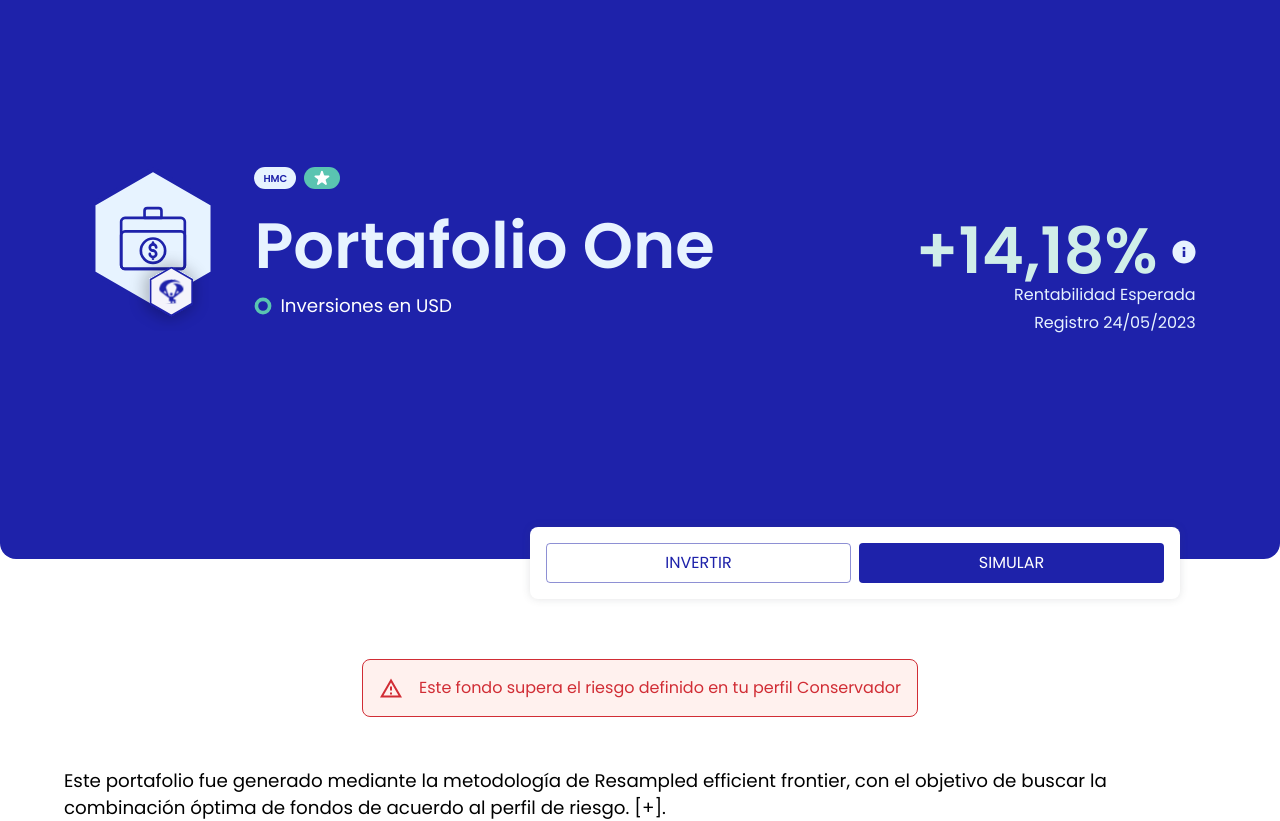
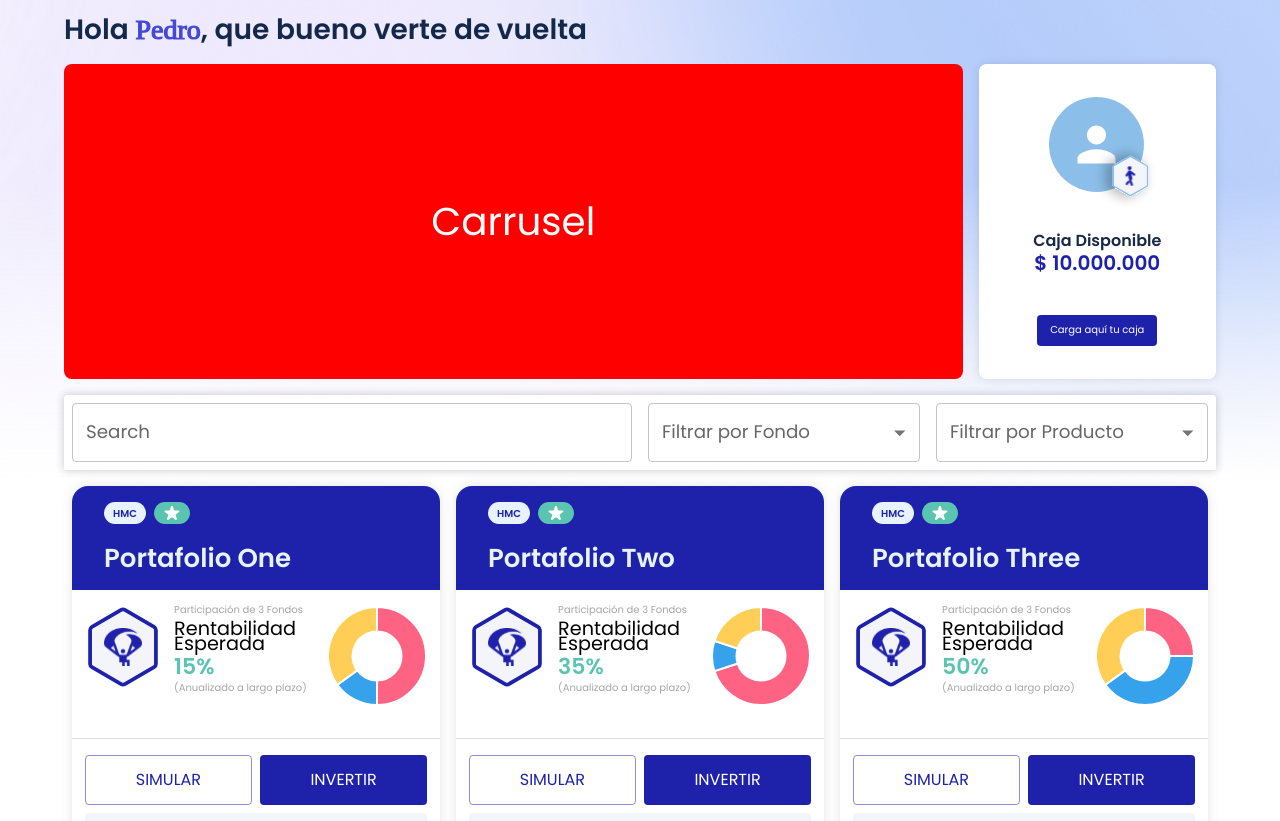
Before and after one commit to PandaDesigner/xcala-mui, a React (Vite) app: page / in a window 1280 px wide. Shown: the top 821 px of the page. Built offline with nearby package versions, Linux system fonts and the light colour scheme; a web font is replaced by a local one.

Commit message:
actualizacion card de portafolio

```diff
--- a/src/components/detailPortafolioView/components/PorfolioSections.components.jsx
+++ b/src/components/detailPortafolioView/components/PorfolioSections.components.jsx
@@ -30,7 +30,7 @@ export const BottonsIconosPerfile = styled(Stack)({
   width: '54px',
   height: '54px',
   position: 'absolute',
-  left: '45px',
+  right: '22px',
   bottom: '25px',
 })
 
@@ -164,7 +164,7 @@ export const InfoPorfolio = styled(Stack)({
   isolation: 'isolate',
   flexDirection: 'column',
   justifyContent: 'flex-start',
-  alignItems: 'flex-start',
+  alignItems: 'center',
   padding: '10px 20px',
   boxSizing: 'border-box',
 
--- a/src/components/newDasborad/CardsPorfolio/CardsPorfolio.jsx
+++ b/src/components/newDasborad/CardsPorfolio/CardsPorfolio.jsx
@@ -76,41 +76,33 @@ export const CardsPorfolio = ({
     <Grid item md={4} xs={8}>
       <CardsProduct spacing={2} alignItems={'center'}>
         <HeadContainerCardsPorfolio fundName={fundName} fundPerfile={true} />
-        <Stack width={'93%'} paddingBottom={'16px'} gap={2}>
+        <Stack
+          flex={1}
+          flexDirection={'row'}
+          width={'93%'}
+          paddingBottom={'16px'}
+          gap={2}
+        >
           <TitelCards>
-            <BottonsIconosPerfile src={handelProfileIcon(ProfileCards)} />
-            <CardsInfo spacing={'20px'}>
+            <Stack height={{md: '80px', xs: '60px'}}>
+              <BottonsIconosPerfile
+                //height={'40px !Important'}
+                src={handelProfileIcon(ProfileCards)}
+              />
+            </Stack>
+            <CardsInfo gap={1.5}>
               <ExpectedTime>{`Participación de ${dataChart.labels.length} Fondos`}</ExpectedTime>
-              <ReantabilityTitel fontSize={'clamp(0.96rem, 2vw, 1.2rem)'}>
+              <ReantabilityTitel
+                fontSize={'clamp(0.96rem, 2vw, 1.2rem)'}
+                lineHeight={'1rem'}
+              >
                 Rentabilidad Esperada
               </ReantabilityTitel>
               <RentabilityValue>{`${rentabilityFound}%`}</RentabilityValue>
               <ExpectedTime>{`(${foundTerm})`}</ExpectedTime>
             </CardsInfo>
           </TitelCards>
-          <Divider variant='fullWidth' width='100%' />
-        </Stack>
-        <Stack width={'93%'} borderRadius={2} backgroundColor={'#E7F3FF'}>
-          {' '}
-          {/*Este es el mardito */}
-          <Stack
-            padding={2}
-            flexDirection={'row'}
-            justifyContent={'space-between'}
-            alignItems={'center'}
-          >
-            <Stack
-              height={'100%'}
-              alignItems={'start'}
-              justifyContent={'space-between'}
-            >
-              <Typography fontWeight={700} fontSize={'12pt'}>
-                Fondos del portafolio
-              </Typography>
-              <Stack height={'90%'} justifyContent={'space-around'}>
-                {printLabelData(dataChart)}
-              </Stack>
-            </Stack>
+          <Stack width={{md: '35%', xs: '30%'}}>
             <CharstComponet
               dataChart={dataChart}
               width={'100%'}
@@ -118,6 +110,8 @@ export const CardsPorfolio = ({
             />
           </Stack>
         </Stack>
+        <Divider variant='fullWidth' width='100%' />
+
         <Stack width={'93%'} paddingBottom={'16px'}>
           <CardsButtomGroup />
         </Stack>
--- a/src/components/newDasborad/CardsProduct/CardsProductComponents.jsx
+++ b/src/components/newDasborad/CardsProduct/CardsProductComponents.jsx
@@ -1,114 +1,117 @@
-import { Stack, styled, Typography } from "@mui/material";
+import {Stack, styled, Typography} from '@mui/material'
 
 export const CardsProduct = styled(Stack)({
-	backgroundColor: "rgba(255, 255, 255, 1)",
-	borderRadius: "16px",
-	position: "relative",
-	isolation: "isolate",
-	flexDirection: "column",
-	justifyContent: "start",
-	alignItems: "space-between",
-	padding: "0px",
-	boxSizing: "border-box",
-	overflow: "hidden",
-	width: "100%",
-	height: "100%",
-	//maxWidth: "456px",
-	minWidth: "316px",
-	//cursor: "pointer",
-	transitionDelay: "-2000",
-	transitionDuration: "3000",
-	boxShadow: "0px 0px 12px rgba(80, 80, 80, 0.15)",
-	"&:hover": {
-		boxShadow: "0px 0px 20px rgba(80, 80, 80, 0.25)",
-	},
-});
+  backgroundColor: 'rgba(255, 255, 255, 1)',
+  borderRadius: '16px',
+  position: 'relative',
+  isolation: 'isolate',
+  flexDirection: 'column',
+  justifyContent: 'start',
+  alignItems: 'space-between',
+  padding: '0px',
+  boxSizing: 'border-box',
+  overflow: 'hidden',
+  width: '100%',
+  height: '100%',
+  //maxWidth: "456px",
+  minWidth: '316px',
+  //cursor: "pointer",
+  transitionDelay: '-2000',
+  transitionDuration: '3000',
+  boxShadow: '0px 0px 12px rgba(80, 80, 80, 0.15)',
+  '&:hover': {
+    boxShadow: '0px 0px 20px rgba(80, 80, 80, 0.25)',
+  },
+})
 
 export const BodyContainers = styled(Stack)({
-	backgroundColor: "rgba(255, 255, 255, 1)",
-	position: "relative",
-	isolation: "isolate",
-	flexDirection: "column",
-	width: "100%",
-	justifyContent: "flex-start",
-	alignItems: "flex-start",
-	padding: "8px 16px 16px 16px",
-	boxSizing: "border-box",
-	height: "100%",
-});
+  backgroundColor: 'rgba(255, 255, 255, 1)',
+  position: 'relative',
+  isolation: 'isolate',
+  flexDirection: 'column',
+  width: '100%',
+  justifyContent: 'flex-start',
+  alignItems: 'flex-start',
+  padding: '8px 16px 16px 16px',
+  boxSizing: 'border-box',
+  height: '100%',
+})
 
-export const BottonsIconosPerfile = styled("img")({
-	width: "81px",
-	height: "81px",
-	margin: "0px",
-});
+export const BottonsIconosPerfile = styled('img')({
+  width: '100%',
+  height: '100%',
+  margin: '0px',
+})
 
 export const TitelCards = styled(Stack)({
-	position: "relative",
-	isolation: "isolate",
-	flexDirection: "row",
-	width: "100%",
-	//maxWidth: "374px",
-	justifyContent: "flex-start",
-	alignItems: "center",
-	padding: "0px",
-	boxSizing: "border-box",
-	height: "81px",
-});
+  position: 'relative',
+  isolation: 'isolate',
+  flexDirection: 'row',
+  width: '100%',
+  //maxWidth: "374px",
+  justifyContent: 'flex-start',
+  alignItems: 'center',
+  padding: '0px',
+  boxSizing: 'border-box',
+  height: '81px',
+})
 export const CardsInfo = styled(Stack)({
-	position: "relative",
-	isolation: "isolate",
-	flexDirection: "column",
-	justifyContent: "flex-end",
-	alignItems: "flex-start",
-	padding: "0px",
-	boxSizing: "border-box",
-	flex: "1",
-	margin: "0px 0px 0px 13px",
-	//height: "72px",
-	width: "100%",
-});
+  position: 'relative',
+  isolation: 'isolate',
+  flexDirection: 'column',
+  justifyContent: 'flex-end',
+  alignItems: 'flex-start',
+  padding: '0px',
+  boxSizing: 'border-box',
+  //flex: '1',
+  flexBasis: 0.2,
+  flexGrow: 1,
+  margin: '0px 0px 0px 13px',
+  //height: '72px',
+  width: '100%',
+})
 
 export const ReantabilityTitel = styled(Typography)({
-	textAlign: "left",
-	whiteSpace: "pre-wrap",
-	fontSynthesis: "none",
-	color: "rgba(0, 0, 0, 1)",
-	fontStyle: "normal",
-	fontFamily: "Poppins",
-	fontWeight: "400",
-	letterSpacing: "0px",
-	textDecoration: "none",
-	textTransform: "none",
-	alignSelf: "stretch",
-	lineHeight: "0px",
-	margin: "0px",
-});
+  textAlign: 'left',
+  whiteSpace: 'pre-wrap',
+  fontSynthesis: 'none',
+  color: 'rgba(0, 0, 0, 1)',
+  fontStyle: 'normal',
+  fontFamily: 'Poppins',
+  fontWeight: '400',
+  letterSpacing: '0px',
+  textDecoration: 'none',
+  textTransform: 'none',
+  alignSelf: 'stretch',
+  //fontSize: '0px',
+  lineHeight: '0.9rem',
+  margin: '0px',
+})
 export const RentabilityValue = styled(Typography)({
-	whiteSpace: "pre-wrap",
-	color: "rgba(90, 196, 177, 1)",
-	fontStyle: "normal",
-	fontFamily: "Poppins",
-	fontWeight: "600",
-	fontSize: "22px",
-	lineHeight: "0px",
-	letterSpacing: "0px",
-	textDecoration: "none",
-	textTransform: "none",
-});
+  whiteSpace: 'pre-wrap',
+  color: 'rgba(90, 196, 177, 1)',
+  fontStyle: 'normal',
+  fontFamily: 'Poppins',
+  fontWeight: '600',
+  fontSize: '22px',
+  lineHeight: '8px',
+  letterSpacing: '0px',
+  textDecoration: 'none',
+  textTransform: 'none',
+})
 
 export const ExpectedTime = styled(Typography)({
-	textAlign: "left",
-	whiteSpace: "pre-wrap",
-	fontSynthesis: "none",
-	color: "rgba(166, 166, 166, 1)",
-	fontStyle: "normal",
-	fontFamily: "Poppins",
-	fontWeight: "400",
-	fontSize: "10px",
-	letterSpacing: "0px",
-	lineHeight: "0px",
-	textDecoration: "none",
-	textTransform: "none",
-	margin: "0px",
-});
+  textAlign: 'left',
+  whiteSpace: 'pre-wrap',
+  fontSynthesis: 'none',
+  color: 'rgba(166, 166, 166, 1)',
+  fontStyle: 'normal',
+  fontFamily: 'Poppins',
+  fontWeight: '400',
+  fontSize: '10px',
+  letterSpacing: '0px',
+  lineHeight: '10px',
+  textDecoration: 'none',
+  textTransform: 'none',
+  marginBottom: '-5px',
+})
--- a/src/main.jsx
+++ b/src/main.jsx
@@ -3,14 +3,14 @@ import ReactDOM from 'react-dom/client'
 import App from './App.jsx'
 import {ThemeProvider, useTheme} from '@mui/material'
 import {theme} from './theme.js'
-//import {ProductView} from './components/newViewPortafolio/ProductView.jsx'
-import DetailView from './components/detailPortafolioView/pages/DetailView'
+import {ProductView} from './components/newViewPortafolio/ProductView.jsx'
+//import DetailView from './components/detailPortafolioView/pages/DetailView'
 import './index.css'
 
 ReactDOM.createRoot(document.getElementById('root')).render(
   <React.StrictMode>
     <ThemeProvider theme={theme}>
-      <DetailView />
+      <ProductView />
     </ThemeProvider>
   </React.StrictMode>
 )
```
